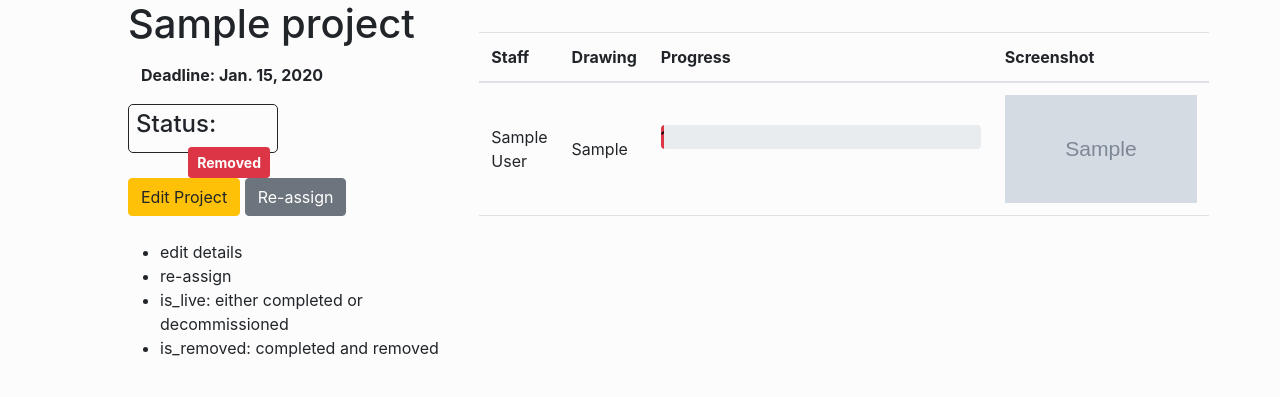
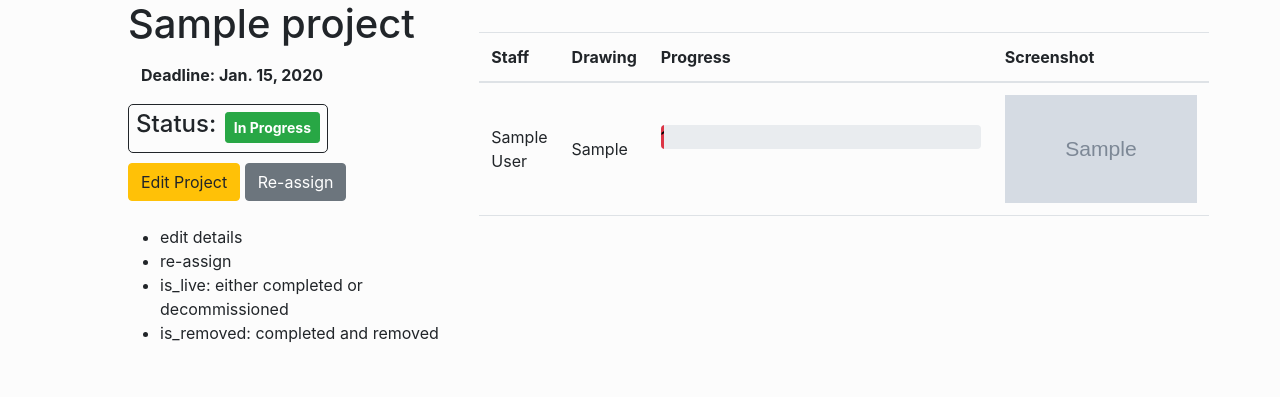
Before and after one commit to avdhari/hod-status, a Django app: a page that uses templates/status/project_detail.html in a window 1280 px wide. Shown: the part 56-453 px from the top of the page. Run offline with Django 3.2, Linux system fonts and the light colour scheme; a user stored in the database is signed in; tables that the repository leaves empty hold one stand-in row (values such as "Sample post"); grey boxes marked "Sample" are stand-in pictures; parts of the project's set-up code (start-up, migrations or seed data) failed here and were passed over; some libraries are stand-ins or nearby versions.

Commit message:
live status changed to status choices

```diff
--- a/templates/status/project_detail.html
+++ b/templates/status/project_detail.html
@@ -1,6 +1,6 @@
 {% extends 'status/base.html' %}
 
-{% block title %} hod | project: {{project.name}} {% endblock %}
+{% block title %} hod | {{project.name}} {% endblock %}
 
 {% block content %}
 
@@ -13,13 +13,9 @@
                   <div class="btn" style="background-color: {{btn_color}}; margin-bottom: 10px;">
                     <strong>Deadline: {{project.deadline}}</strong>
                 </div>
-                <div style="width: 150px; border: 1px solid; border-radius: 5px; padding: 5px 7px; margin-bottom: 10px;">
+                <div style="width: 200px; border: 1px solid; border-radius: 5px; padding: 5px 7px; margin-bottom: 10px;">
                     <h4>Status: </h4>
-                    {% if project.is_live %}
-                        <div class="btn btn-sm btn-success" style="float: right; margin-top: -35px;  font-weight: bold;">Live</div>
-                    {% else %}
-                    <div class="btn btn-sm btn-danger" style="display: inline; float: right; font-weight: bold;">Removed</div>
-                    {% endif %}
+                        <div class="btn btn-sm btn-success" style="float: right; margin-top: -35px; font-weight: bold;">{{project.get_status_display}}</div>
                 </div>
 
                 <a href="{% url 'edit-project' project.slug %}" class="btn btn-warning">Edit Project</a>
```
